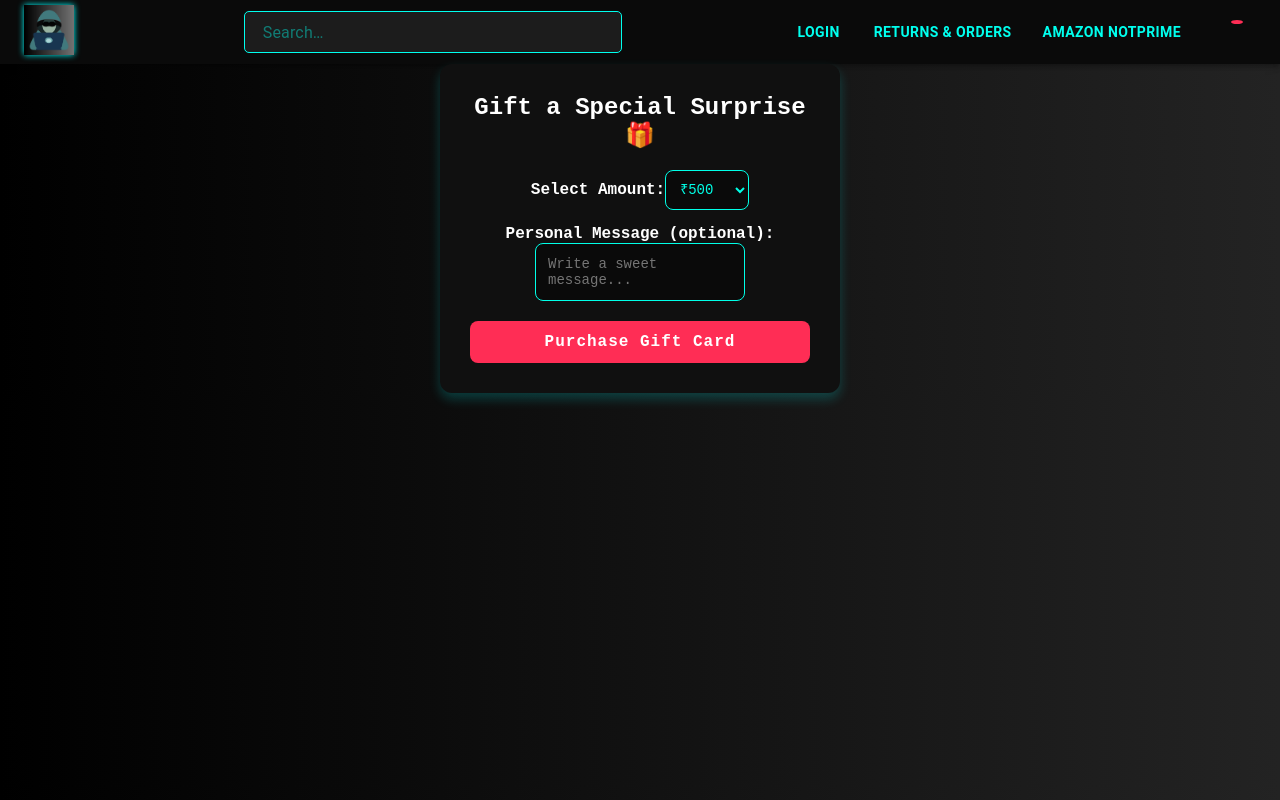
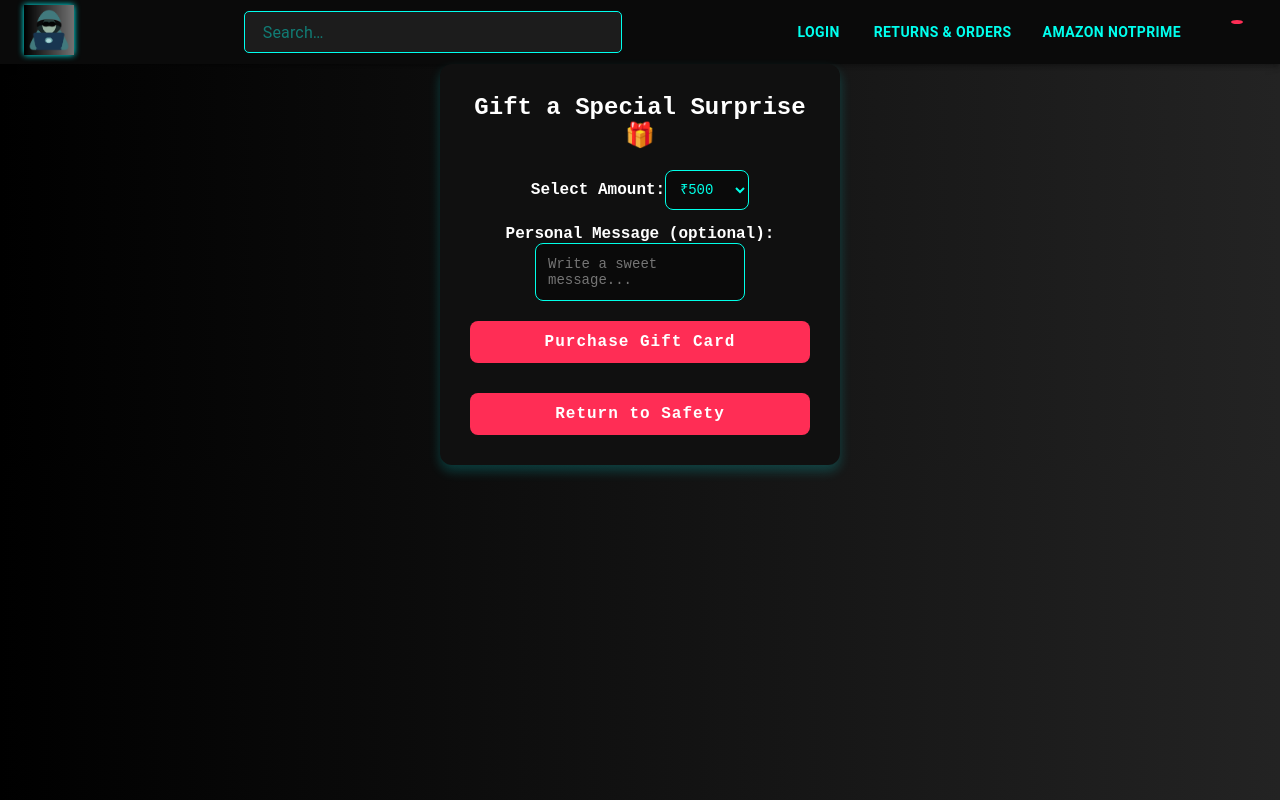
Before and after one commit to qwerryfiwy/Not-Amazon, a React (Vite) app: page /gift-cards in a window 1280 px wide. Built offline with nearby package versions, Linux system fonts and the light colour scheme; some icons are missing.

Commit message:
minor modification to gift card component

```diff
--- a/src/components/giftCard.jsx
+++ b/src/components/giftCard.jsx
@@ -41,6 +41,9 @@ const GiftCard = () => {
         <button className="gift-card-btn" onClick={handlePurchase}>
           Purchase Gift Card
         </button>
+        <a href='/home'>
+        <button className='add-to-cart-btn'>Return to Safety</button>
+        </a>
       </div>
     </div>
   );
```
Also changed, not shown: src/components/styles/giftCard.css (line endings or trailing spaces).
